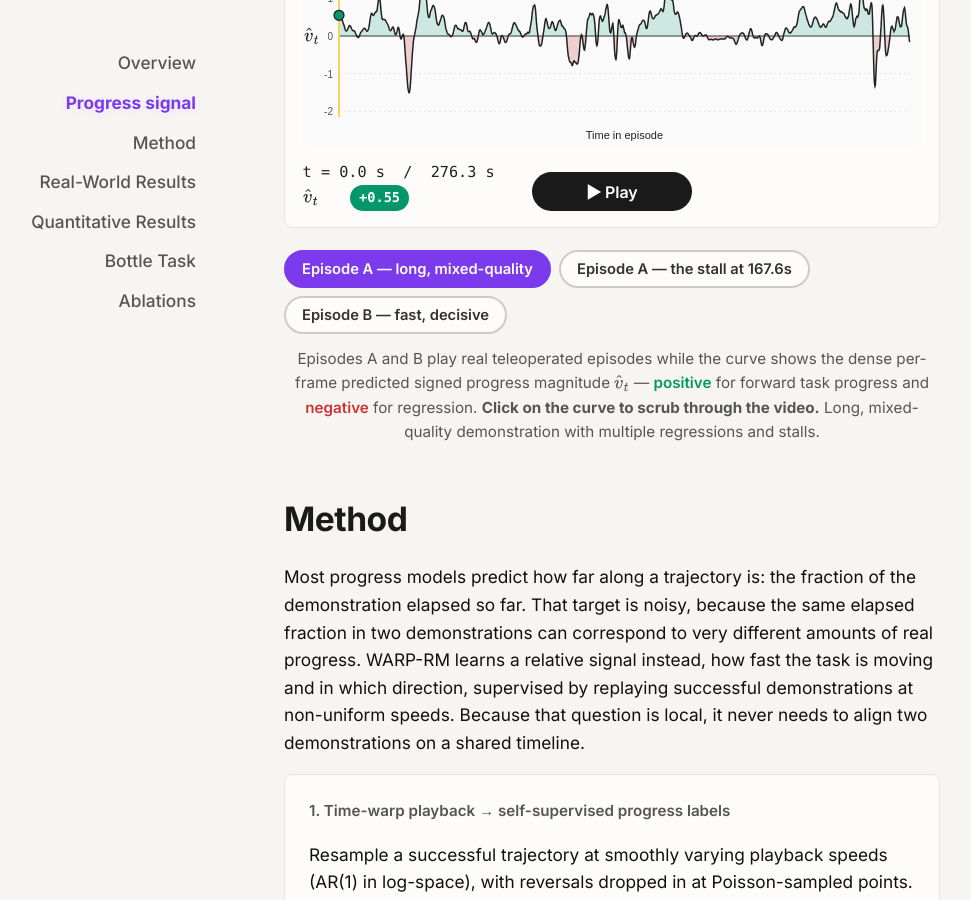
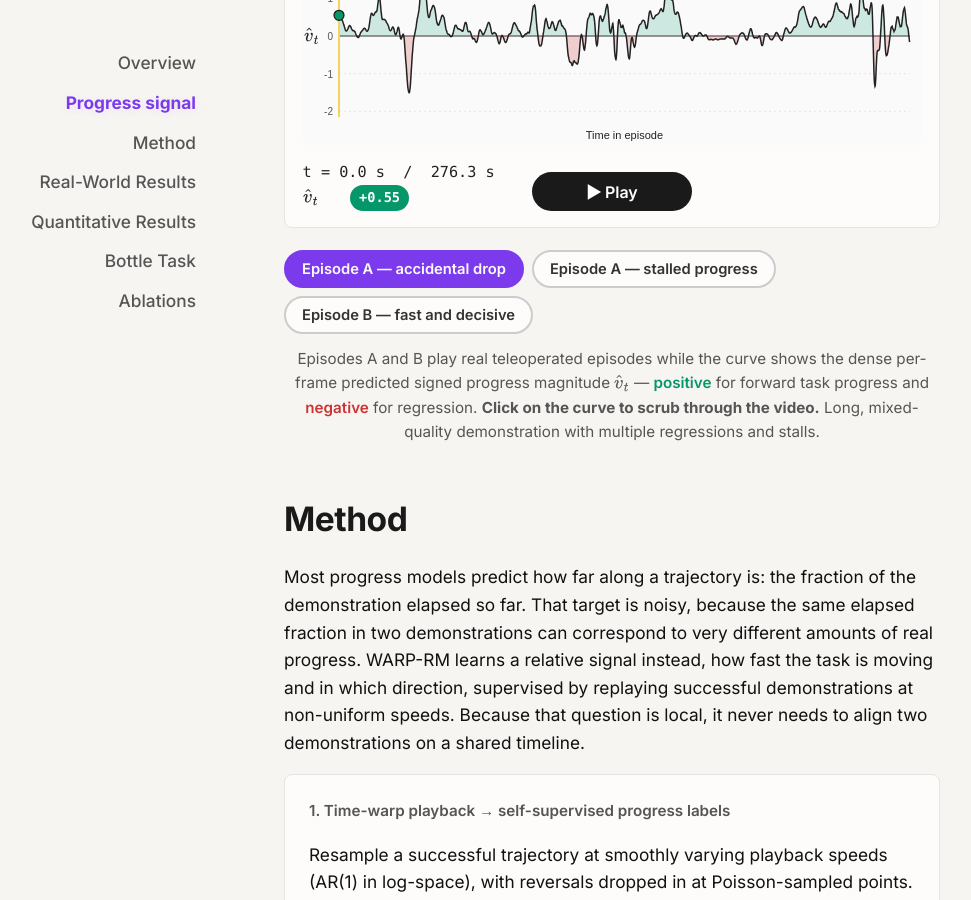
Before and after one commit to uynitsuj/uynitsuj.github.io, a Jekyll site: the page warp-rm/index.html, which Jekyll copies as it is, in a window 1280 px wide and 900 px high, scrolled down 2682 px. Shown: the whole window, without its empty margins (28-999 px from the left). Built offline with Jekyll 4.4.1, drawn with Linux system fonts in a browser that asks for light colours.

Commit message:
change sub labels

```diff
--- a/warp-rm/index.html
+++ b/warp-rm/index.html
@@ -762,9 +762,9 @@
       </div>
 
       <div class="inspector-tabs" id="inspector-tabs">
-        <button class="inspector-tab active" data-ep="ep6974">Episode A &mdash; long, mixed-quality</button>
-        <button class="inspector-tab" data-ep="ep6974_stag">Episode A &mdash; the stall at 167.6s</button>
-        <button class="inspector-tab" data-ep="ep6874">Episode B &mdash; fast, decisive</button>
+        <button class="inspector-tab active" data-ep="ep6974">Episode A &mdash; accidental drop</button>
+        <button class="inspector-tab" data-ep="ep6974_stag">Episode A &mdash; stalled progress</button>
+        <button class="inspector-tab" data-ep="ep6874">Episode B &mdash; fast and decisive</button>
       </div>
 
       <p class="inspector-caption-text">
```
Also changed, not shown: other parts of warp-rm/index.html (+1 -1 lines).
